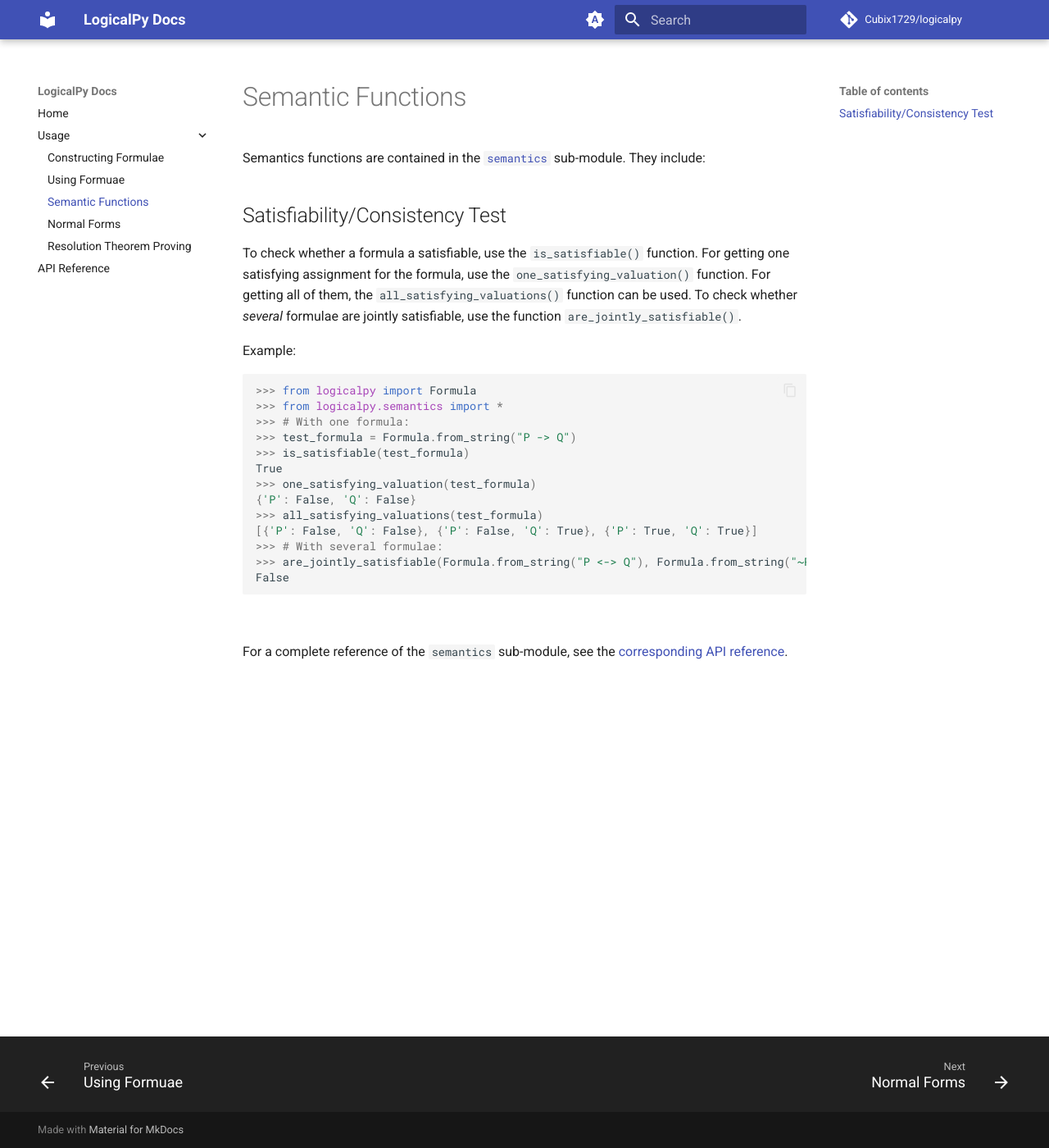
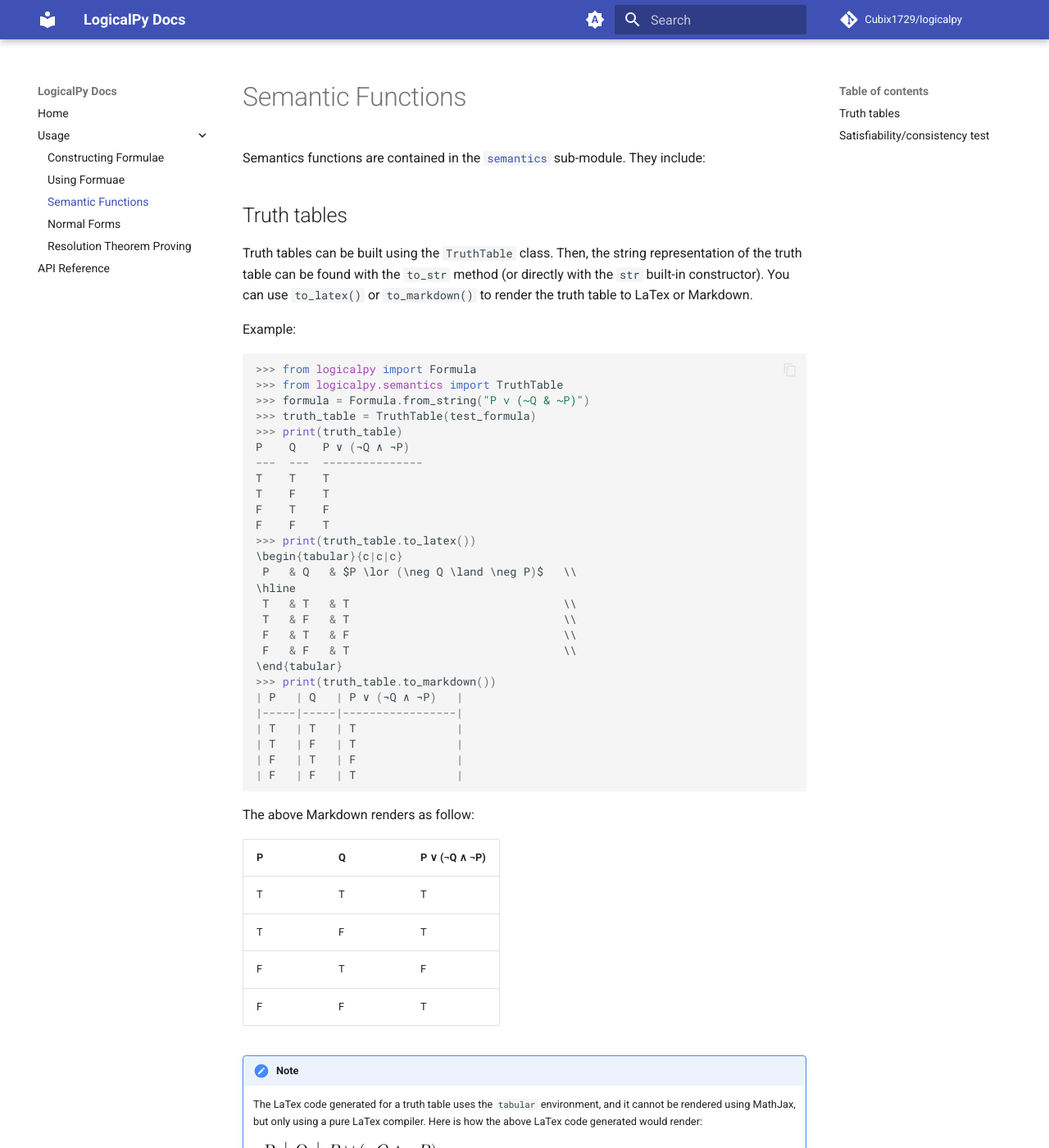
Before and after one commit to Cubix1729/logicalpy, an MkDocs documentation site: the page built from docs/usage/semantic-functions.md, in a window 1280 px wide and 1400 px high. Shown: the whole window at 82% size. Built offline with MkDocs 1.6.1 and Material for MkDocs 9.7.7, drawn with Linux system fonts in a browser that asks for light colours; comment, search, counter and statistics services are not loaded; some of the changed text lies outside the part shown.

Commit message:
Added documentation for truth tables

````diff
--- a/docs/usage/semantic-functions.md
+++ b/docs/usage/semantic-functions.md
@@ -2,9 +2,65 @@
 
 Semantics functions are contained in the [`semantics`](../api-reference/logicalpy/semantics.md) sub-module. They include:
 
-## Satisfiability/Consistency Test
+## Truth tables
 
-To check whether a formula a satisfiable, use the `is_satisfiable()` function.
+Truth tables can be built using the `TruthTable` class. Then, the string representation of the truth table
+can be found with the `to_str` method (or directly with the `str` built-in constructor).
+You can use `to_latex()` or `to_markdown()` to render the truth table to LaTex or Markdown.
+
+Example:
+
+```python
+>>> from logicalpy import Formula
+>>> from logicalpy.semantics import TruthTable
+>>> formula = Formula.from_string("P v (~Q & ~P)")
+>>> truth_table = TruthTable(test_formula)
+>>> print(truth_table)
+P    Q    P ∨ (¬Q ∧ ¬P)
+---  ---  ---------------
+T    T    T
+T    F    T
+F    T    F
+F    F    T
+>>> print(truth_table.to_latex())
+\begin{tabular}{c|c|c}
+ P   & Q   & $P \lor (\neg Q \land \neg P)$   \\
+\hline
+ T   & T   & T                                \\
+ T   & F   & T                                \\
+ F   & T   & F                                \\
+ F   & F   & T                                \\
+\end{tabular}
+>>> print(truth_table.to_markdown())
+| P   | Q   | P ∨ (¬Q ∧ ¬P)   |
+|-----|-----|-----------------|
+| T   | T   | T               |
+| T   | F   | T               |
+| F   | T   | F               |
+| F   | F   | T               |
+```
+
+The above Markdown renders as follow:
+
+| P   | Q   | P ∨ (¬Q ∧ ¬P)   |
+|-----|-----|-----------------|
+| T   | T   | T               |
+| T   | F   | T               |
+| F   | T   | F               |
+| F   | F   | T               |
+
+!!! note
+
+    The LaTex code generated for a truth table uses the `tabular` environment, and it cannot be rendered using MathJax, but only
+    using a pure LaTex compiler. Here is how the above LaTex code generated would render:
+
+    ![LaTex rendering](./truth_table_latex_example.svg){: style="height:122px;width:238px"}
+    <!---I doubled the dimentions of the image (w=119 and h=61) -->
+
+
+## Satisfiability/consistency test
+
+To check whether a formula is satisfiable, use the `is_satisfiable()` function.
 For getting one satisfying assignment for the formula, use the `one_satisfying_valuation()` function.
 For getting all of them, the `all_satisfying_valuations()` function can be used.
 To check whether *several* formulae are jointly satisfiable, use the function `are_jointly_satisfiable()`.
@@ -15,12 +71,12 @@ Example:
 >>> from logicalpy import Formula
 >>> from logicalpy.semantics import *
 >>> # With one formula:
->>> test_formula = Formula.from_string("P -> Q")
->>> is_satisfiable(test_formula)
+>>> fml = Formula.from_string("P -> Q")
+>>> is_satisfiable(fml)
 True
->>> one_satisfying_valuation(test_formula)
+>>> one_satisfying_valuation(fml)
 {'P': False, 'Q': False}
->>> all_satisfying_valuations(test_formula)
+>>> all_satisfying_valuations(fml)
 [{'P': False, 'Q': False}, {'P': False, 'Q': True}, {'P': True, 'Q': True}]
 >>> # With several formulae:
 >>> are_jointly_satisfiable(Formula.from_string("P <-> Q"), Formula.from_string("~P & Q"))
--- a/mkdocs.yml
+++ b/mkdocs.yml
@@ -60,6 +60,8 @@ extra_javascript:
   - https://unpkg.com/mathjax@3/es5/tex-mml-chtml.js
 
 markdown_extensions:
+  - admonition
+  - attr_list
   - pymdownx.superfences
   - pymdownx.arithmatex:
       generic: true
````
Also changed, not shown: docs/usage/constructing-formulae.md (+6 -6 lines), docs/usage/normal-forms.md (+3 -3 lines), docs/usage/resolution-theorem-proving.md (+2 -2 lines), docs/usage/using-formulae.md (+2 -2 lines), docs/usage/truth_table_latex_example.svg (added).
